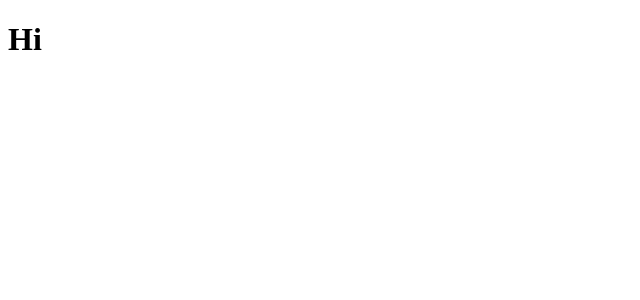
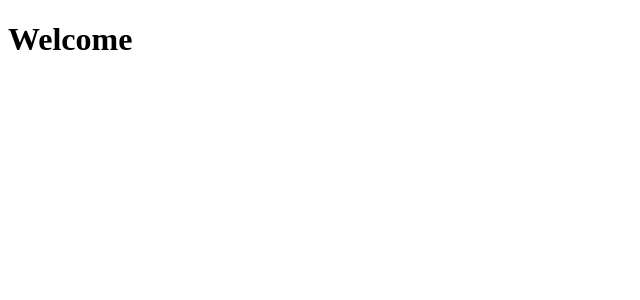
Before and after one commit to ArtemSlipchencko/telegram-bot, a Next.js app: page / in a window 1280 px wide. Shown: the top 300 px of the page, without its empty margins (0-640 px from the left). Built offline with nearby package versions, Linux system fonts and the light colour scheme.

Commit message:
base app

```diff
--- a/package.json
+++ b/package.json
@@ -9,10 +9,8 @@
     "lint": "next lint"
   },
   "dependencies": {
-    "@zeit/next-sass": "^1.0.1",
     "fs": "^0.0.1-security",
     "next": "14.2.5",
-    "node-sass": "^9.0.0",
     "react": "^18",
     "react-dom": "^18"
   },
--- a/src/pages/index.tsx
+++ b/src/pages/index.tsx
@@ -3,6 +3,8 @@
 export default function Home() {
 
   return (
-      <h1>Hi</h1>
+    <div className="screen">
+      <h1>Welcome</h1>
+    </div>
   );
 }
```
Also changed, not shown: 1 other file (tests, documents, lock files or other folders).
